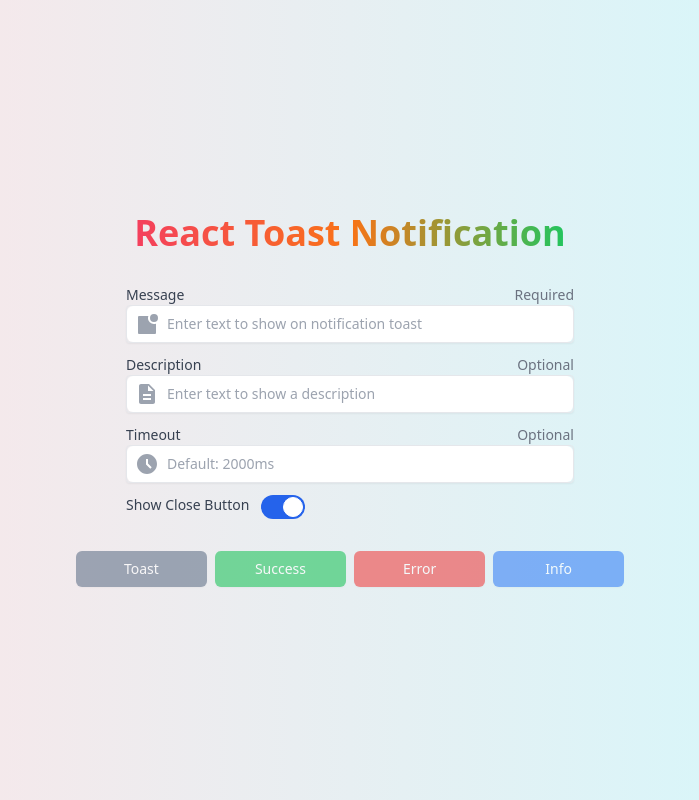
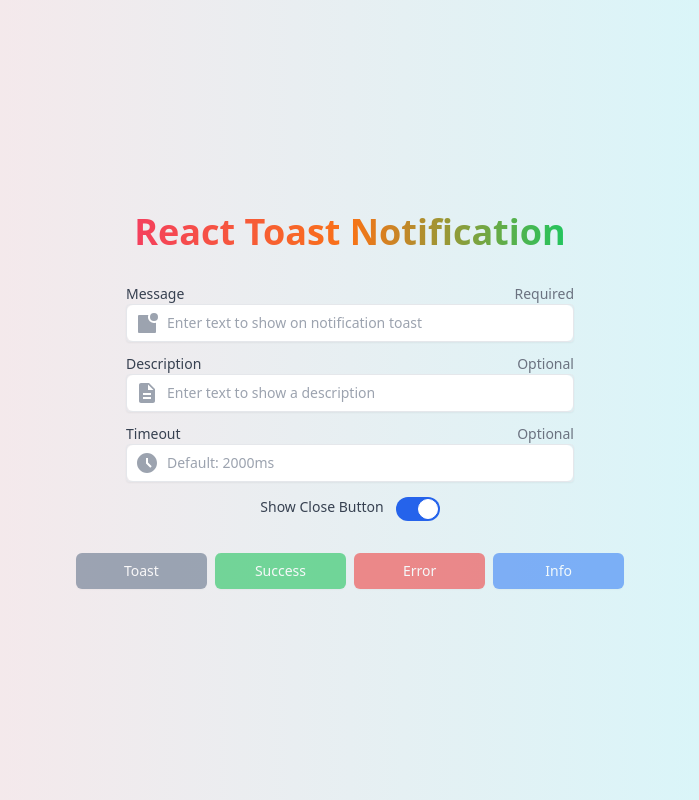
Before and after one commit to ShashwatNautiyal/toast-notification, a React (Create React App) app: page / in a window 1280 px wide. Shown: the whole page, without its empty margins (290-989 px from the left). Built offline with nearby package versions, Linux system fonts and the light colour scheme.

Commit message:
toggle centered

```diff
--- a/src/App.tsx
+++ b/src/App.tsx
@@ -72,11 +72,13 @@
 					label="Timeout"
 					placeholder="Default: 2000ms"
 				/>
-				<Toggle
-					label="Show Close Button"
-					checked={showClose}
-					setChecked={() => setShowClose((prev) => !prev)}
-				/>
+				<div className="mx-auto">
+					<Toggle
+						label="Show Close Button"
+						checked={showClose}
+						setChecked={() => setShowClose((prev) => !prev)}
+					/>
+				</div>
 			</div>
 			<div className="grid gap-2 md:grid-cols-4 grid-cols-2 md:px-0 px-2">
 				<PrimaryButton
```
